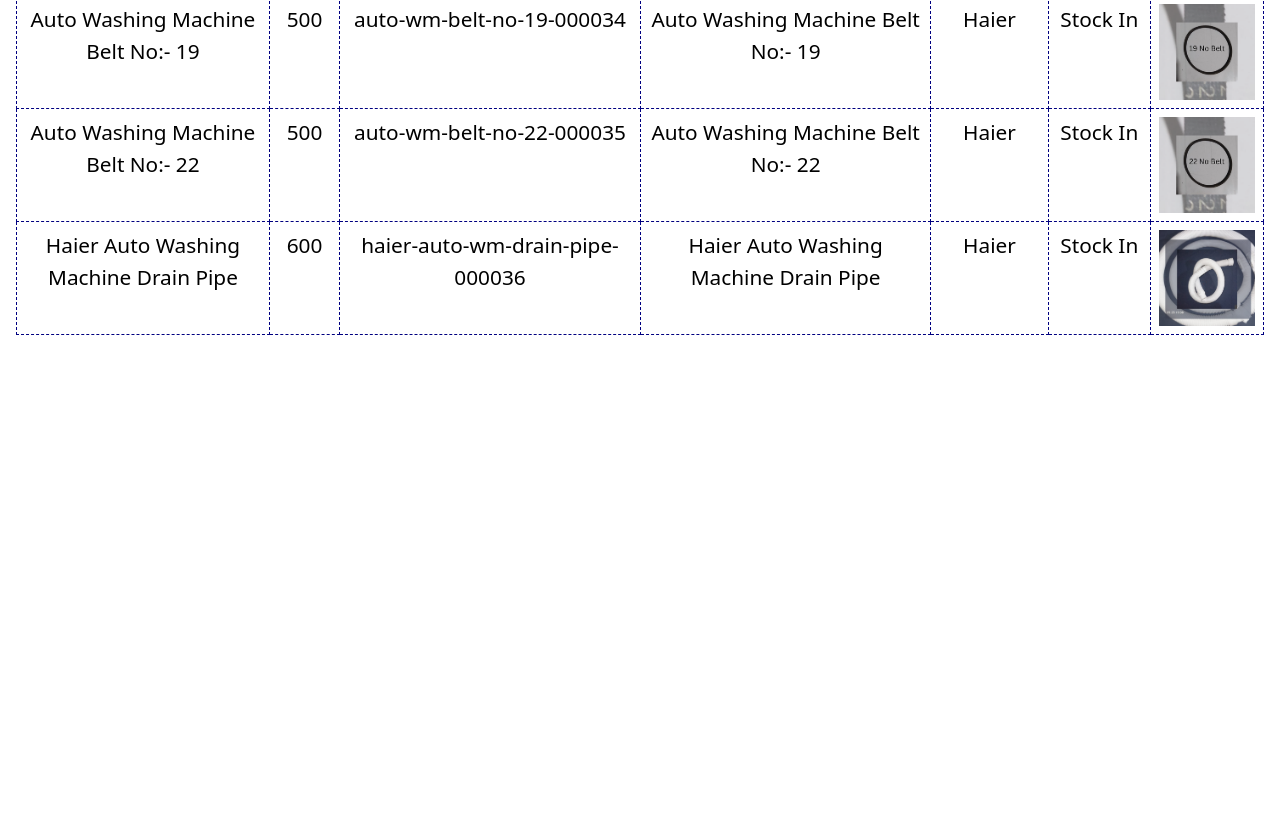
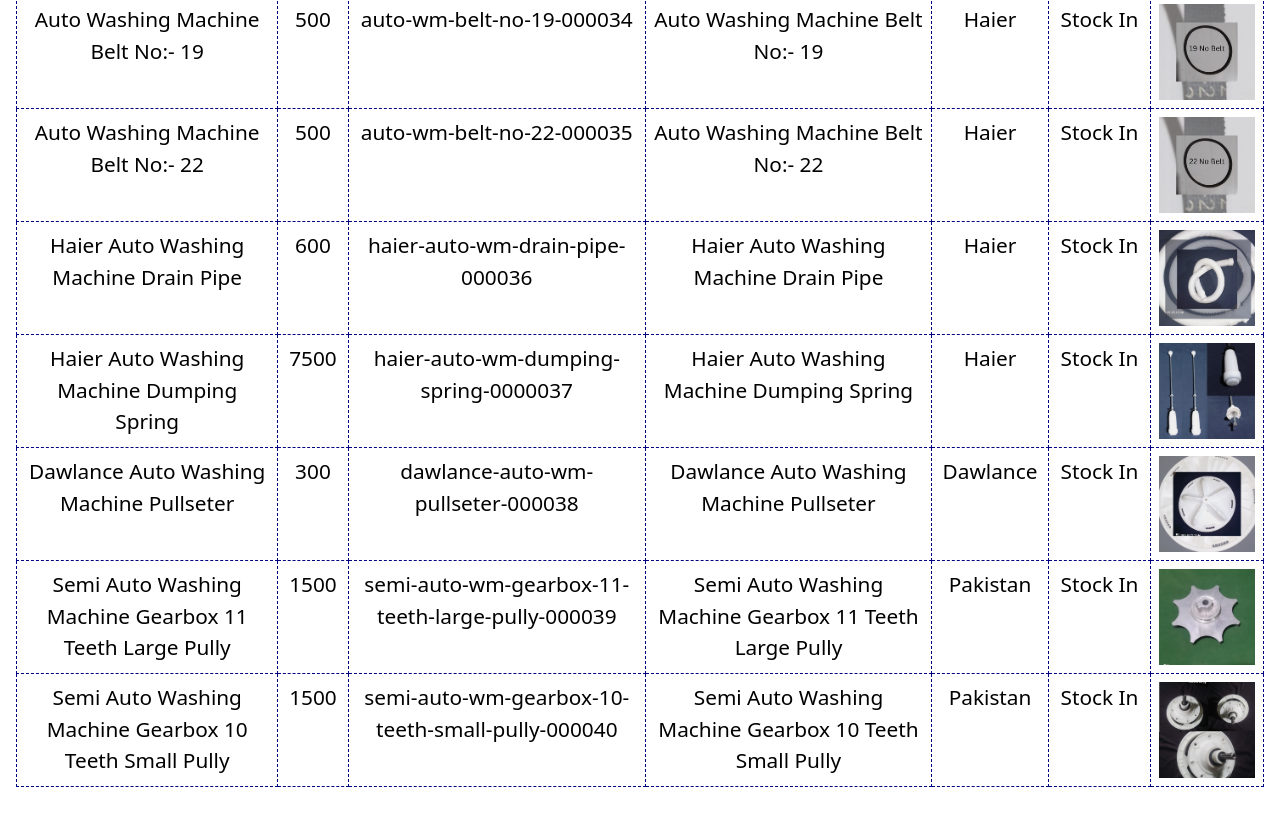
Before and after one commit to Abdullah23890/martplace-details_DMP, a plain HTML site: page index.html in a window 1280 px wide. Shown: the part 4007-4826 px from the top of the page. Before the commit the page ends 4374 px from the top, so only its background shows below. Drawn offline with nearby package versions, Linux system fonts and the light colour scheme.

Commit message:
Update index.html

```diff
--- a/index.html
+++ b/index.html
@@ -362,6 +362,42 @@
                 <td>Stock In</td>
                 <td><img src="assest/img/haier-auto-wm-drain-pipe-img-main.png" class="table-img-item" alt=""></td>
             </tr>
+     <tr>
+                <td>Haier Auto Washing Machine Dumping Spring</td>
+                <td>7500</td>
+                <td>haier-auto-wm-dumping-spring-0000037</td>
+                <td>Haier Auto Washing Machine Dumping Spring</td>
+                <td>Haier</td>
+                <td>Stock In</td>
+                <td><img src="assest/img/haier-auto-wm-dumping-spring-img-main.png" class="table-img-item" alt=""></td>
+            </tr>
+            <tr>
+                <td>Dawlance Auto Washing Machine Pullseter</td>
+                <td>300</td>
+                <td>dawlance-auto-wm-pullseter-000038</td>
+                <td>Dawlance Auto Washing Machine Pullseter</td>
+                <td>Dawlance</td>
+                <td>Stock In</td>
+                <td><img src="assest/img/dawlance-auto-wm-pullseter-img-main.png" class="table-img-item" alt=""></td>
+            </tr>
+             <tr>
+                <td>Semi Auto Washing Machine Gearbox 11 Teeth Large Pully</td>
+                <td>1500</td>
+                <td>semi-auto-wm-gearbox-11-teeth-large-pully-000039</td>
+                <td>Semi Auto Washing Machine Gearbox 11 Teeth Large Pully</td>
+                <td>Pakistan</td>
+                <td>Stock In</td>
+                <td><img src="assest/img/pel-semi-auto-washing-machine-wash-motor-pully-img-1.png" class="table-img-item" alt=""></td>
+            </tr>
+                  <tr>
+                <td>Semi Auto Washing Machine Gearbox 10 Teeth Small Pully</td>
+                <td>1500</td>
+                <td>semi-auto-wm-gearbox-10-teeth-small-pully-000040</td>
+                <td>Semi Auto Washing Machine Gearbox 10 Teeth Small Pully</td>
+                <td>Pakistan</td>
+                <td>Stock In</td>
+                <td><img src="assest/img/kenwood-semi-auto-wm-gearbox-10-teeh-small-pully-img-main.png" class="table-img-item" alt=""></td>
+            </tr>
   </table>
 </div>
  <script src="https://cdn.jsdelivr.net/npm/bootstrap@5.3.8/dist/js/bootstrap.bundle.min.js"
```
